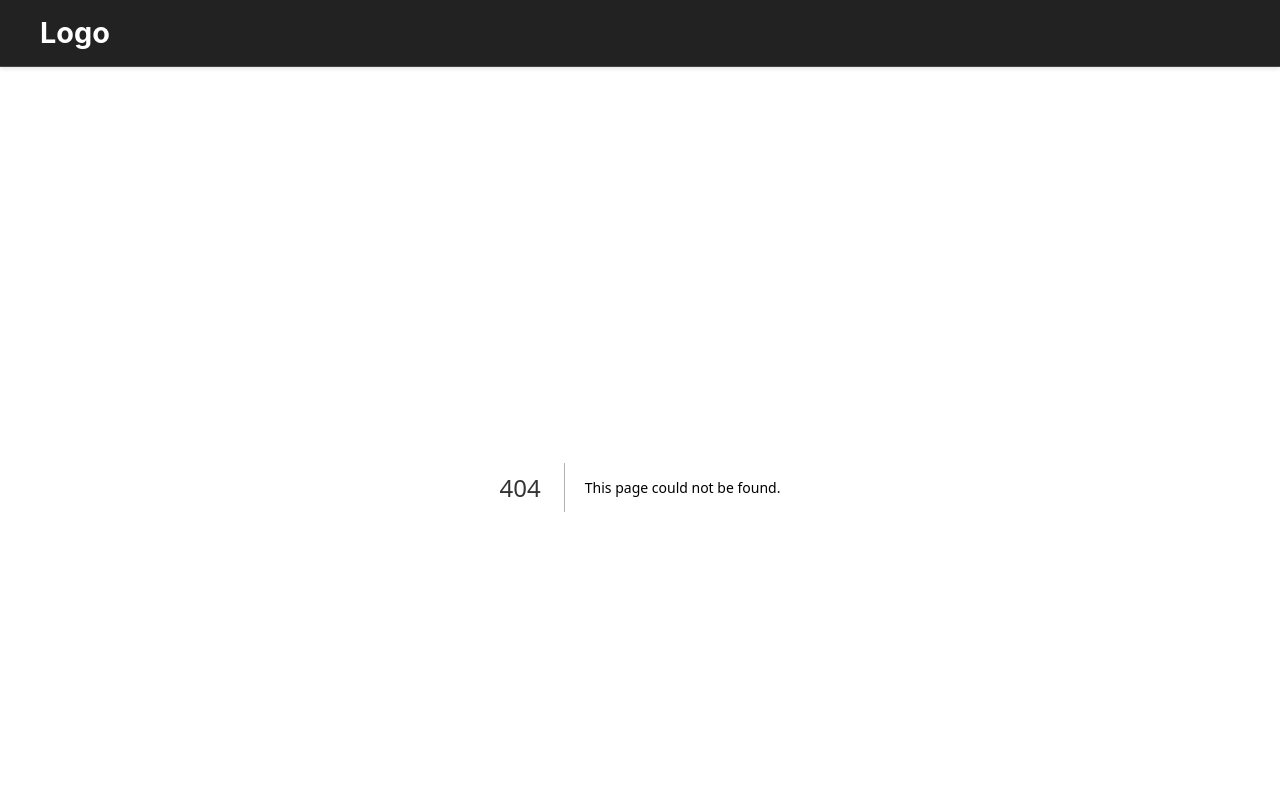
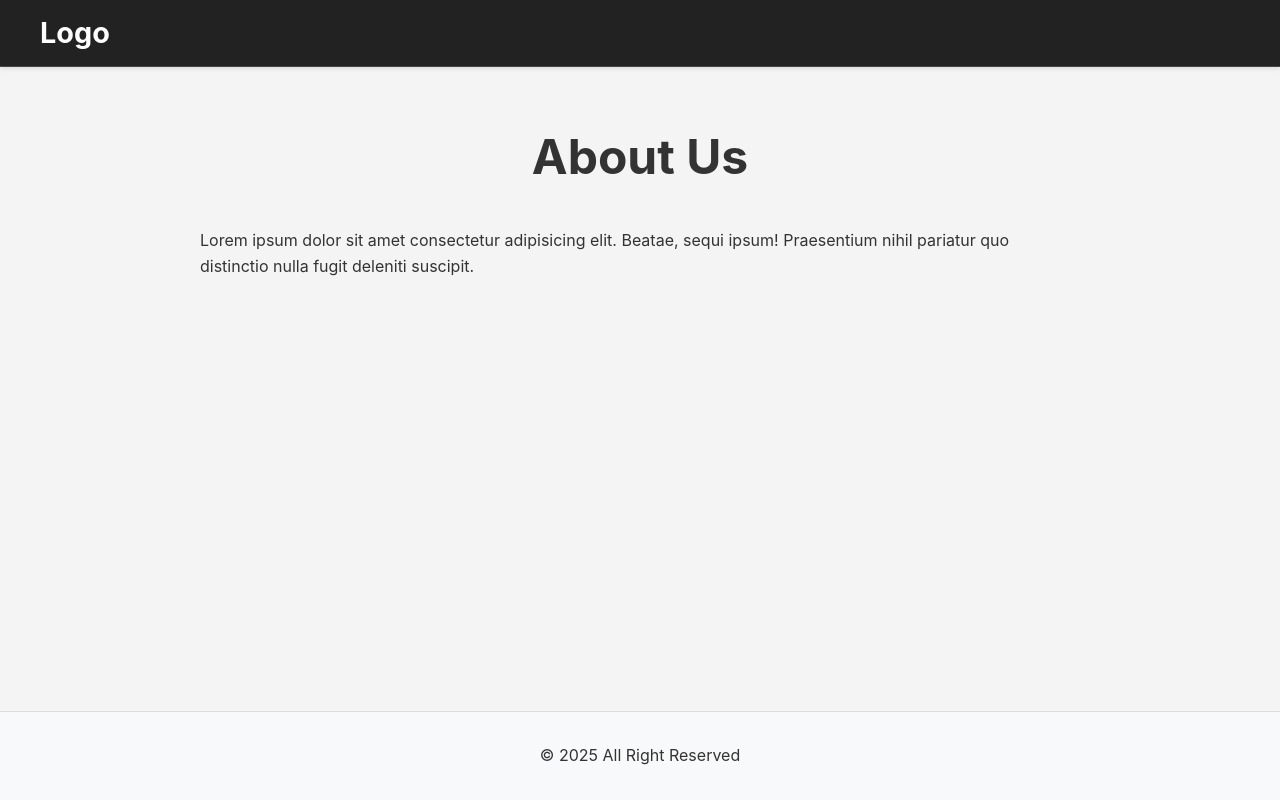
Before and after one commit to saepul-akbar/Forum-Riset-Teknologi-Informasi, a Next.js app in the folder Web Profile/my-app/: page /about in a window 1280 px wide. Before the commit this address had no page. Shown: the top 800 px of the page. Built offline with nearby package versions, Linux system fonts and the light colour scheme.

Commit message:
feat:menambahkan page about

```diff
--- /dev/null
+++ b/Web Profile/my-app/app/about/page.tsx
@@ -0,0 +1,11 @@
+function page() {
+  return (
+    <>
+    <h1>About Us</h1>
+    <p>Lorem ipsum dolor sit amet consectetur adipisicing elit. Beatae, sequi ipsum!
+      Praesentium nihil pariatur quo distinctio nulla fugit deleniti suscipit.</p>
+    </>
+  )
+}
+
+export default page
--- a/Web Profile/my-app/app/components/Header.jsx
+++ b/Web Profile/my-app/app/components/Header.jsx
@@ -1,3 +1,5 @@
+
+
 function Header() {
   return (
     <header className="header">
```
Also changed, not shown: Web Profile/my-app/app/contact/page.tsx (deleted, +0 -12 lines).
